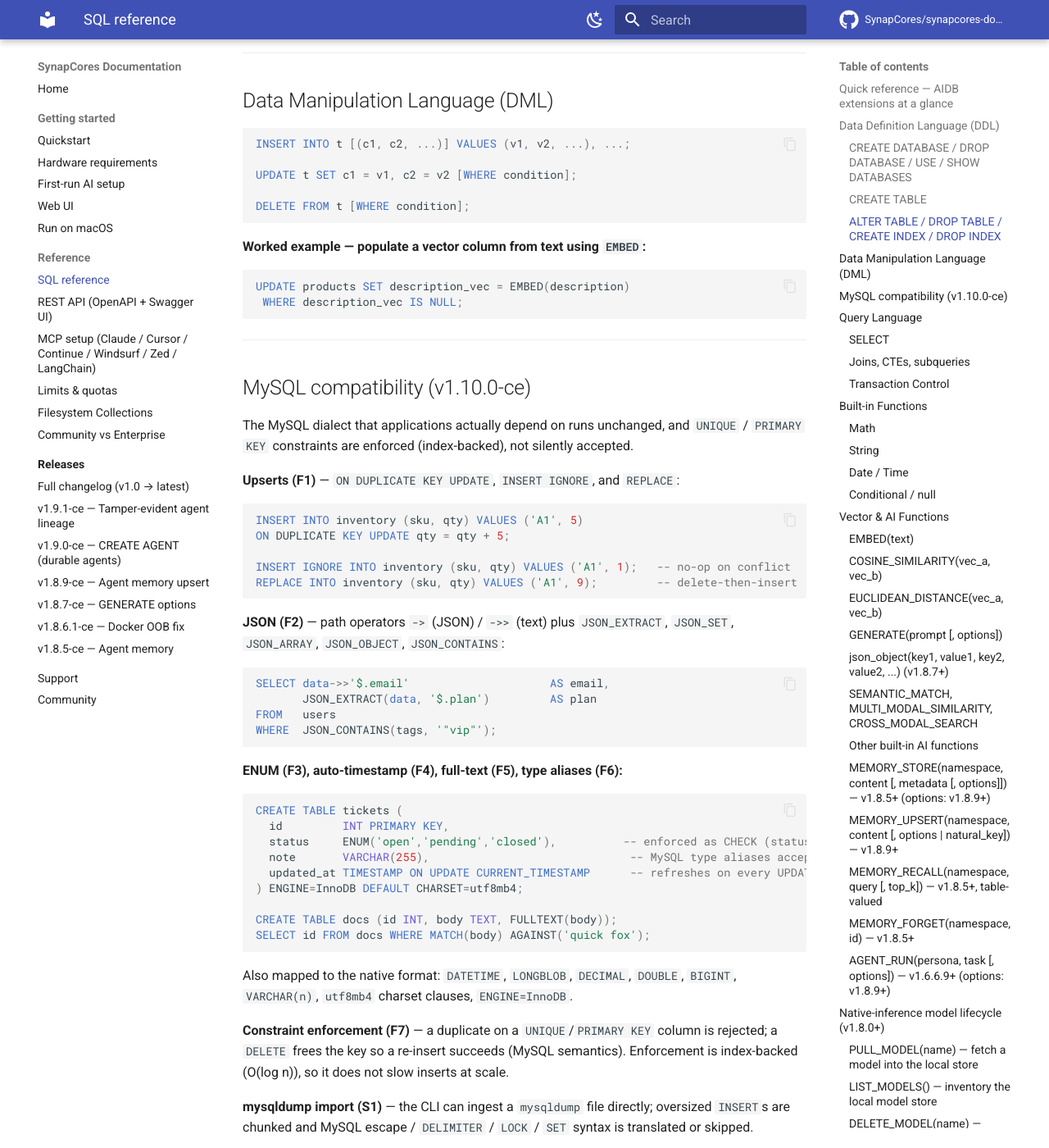
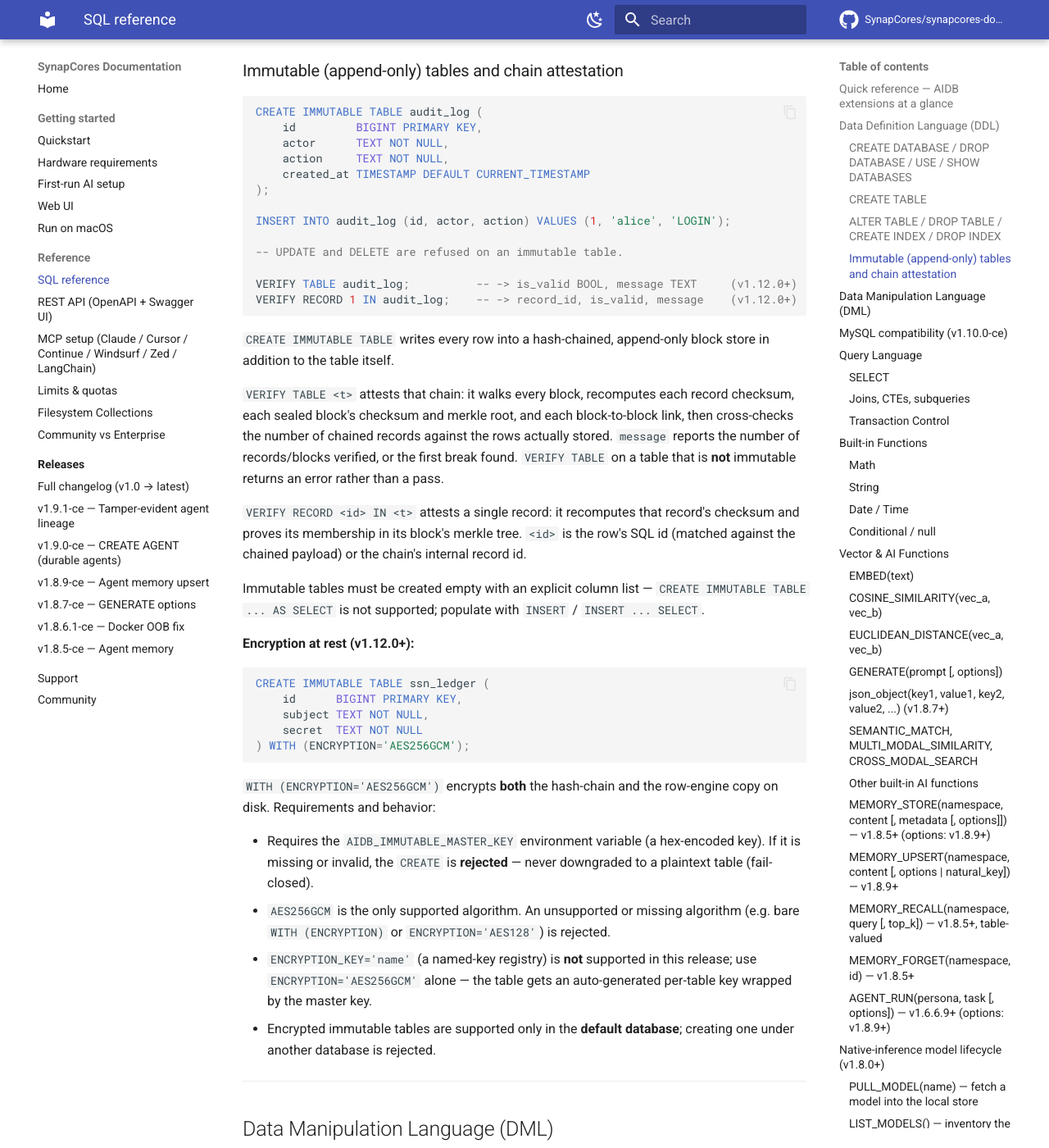
Before and after one commit to SynapCores/synapcores-docs, an MkDocs documentation site: the page built from docs/sql-reference.md, in a window 1280 px wide and 1400 px high, scrolled down 2477 px. Shown: the whole window at 82% size. Built offline with MkDocs 1.6.1 and Material for MkDocs 9.7.7, drawn with Linux system fonts in a browser that asks for light colours; comment, search, counter and statistics services are not loaded; some of the changed text lies outside the part shown.

Commit message:
docs: sync from aidb v1.12.0-ce
Automated sync triggered by release tag push on the engine repo.
Changed: docs/sql-reference.md
Source: mataluis2k/aidb at v1.12.0-ce.

````diff
--- a/docs/sql-reference.md
+++ b/docs/sql-reference.md
@@ -6,7 +6,7 @@
     `AIDB_SQL_MANUAL.md` in the engine repo — **do not edit this
     page directly**; your change will be overwritten on the next release.
 
-    **Last synced from**: `v1.11.0-ce` on 2026-07-18
+    **Last synced from**: `v1.12.0-ce` on 2026-07-26
 
 
 AIDB is an AI-native SQL database with first-class support for vector embeddings, AutoML, Cypher graph queries, and LLM functions. This manual is the authoritative reference for AIDB SQL features (v1.6.0 through v1.6.5.1). Use ONLY features documented here.
@@ -95,6 +95,65 @@ CREATE [UNIQUE] INDEX [IF NOT EXISTS] idx_name ON t (col [ASC|DESC], ...);
 DROP   INDEX [IF EXISTS] idx_name;
 ```
 
+### Immutable (append-only) tables and chain attestation
+
+```sql
+CREATE IMMUTABLE TABLE audit_log (
+    id         BIGINT PRIMARY KEY,
+    actor      TEXT NOT NULL,
+    action     TEXT NOT NULL,
+    created_at TIMESTAMP DEFAULT CURRENT_TIMESTAMP
+);
+
+INSERT INTO audit_log (id, actor, action) VALUES (1, 'alice', 'LOGIN');
+
+-- UPDATE and DELETE are refused on an immutable table.
+
+VERIFY TABLE audit_log;          -- -> is_valid BOOL, message TEXT     (v1.12.0+)
+VERIFY RECORD 1 IN audit_log;    -- -> record_id, is_valid, message    (v1.12.0+)
+```
+
+`CREATE IMMUTABLE TABLE` writes every row into a hash-chained, append-only block store
+in addition to the table itself.
+
+`VERIFY TABLE <t>` attests that chain: it walks every block, recomputes each record
+checksum, each sealed block's checksum and merkle root, and each block-to-block link,
+then cross-checks the number of chained records against the rows actually stored.
+`message` reports the number of records/blocks verified, or the first break found.
+`VERIFY TABLE` on a table that is **not** immutable returns an error rather than a pass.
+
+`VERIFY RECORD <id> IN <t>` attests a single record: it recomputes that record's
+checksum and proves its membership in its block's merkle tree. `<id>` is the row's SQL
+id (matched against the chained payload) or the chain's internal record id.
+
+Immutable tables must be created empty with an explicit column list —
+`CREATE IMMUTABLE TABLE ... AS SELECT` is not supported; populate with
+`INSERT` / `INSERT ... SELECT`.
+
+**Encryption at rest (v1.12.0+):**
+
+```sql
+CREATE IMMUTABLE TABLE ssn_ledger (
+    id      BIGINT PRIMARY KEY,
+    subject TEXT NOT NULL,
+    secret  TEXT NOT NULL
+) WITH (ENCRYPTION='AES256GCM');
+```
+
+`WITH (ENCRYPTION='AES256GCM')` encrypts **both** the hash-chain and the row-engine copy
+on disk. Requirements and behavior:
+
+- Requires the `AIDB_IMMUTABLE_MASTER_KEY` environment variable (a hex-encoded key). If it
+  is missing or invalid, the `CREATE` is **rejected** — never downgraded to a plaintext
+  table (fail-closed).
+- `AES256GCM` is the only supported algorithm. An unsupported or missing algorithm
+  (e.g. bare `WITH (ENCRYPTION)` or `ENCRYPTION='AES128'`) is rejected.
+- `ENCRYPTION_KEY='name'` (a named-key registry) is **not** supported in this release; use
+  `ENCRYPTION='AES256GCM'` alone — the table gets an auto-generated per-table key wrapped
+  by the master key.
+- Encrypted immutable tables are supported only in the **default database**; creating one
+  under another database is rejected.
+
 ---
 
 ## Data Manipulation Language (DML)
@@ -164,6 +223,25 @@ Also mapped to the native format: `DATETIME`, `LONGBLOB`, `DECIMAL`, `DOUBLE`, `
 
 **mysqldump import (S1)** — the CLI can ingest a `mysqldump` file directly; oversized `INSERT`s are
 chunked and MySQL escape / `DELIMITER` / `LOCK` / `SET` syntax is translated or skipped.
+
+**MySQL wire-protocol front-end (S3)** — existing MySQL clients (DBeaver, Metabase, Connector/J,
+mysql CLI, Node/PHP drivers) can connect directly over the MySQL wire protocol. It is **off by
+default**; enable it under `[mysql_wire]` in the gateway config:
+
+```toml
+[mysql_wire]
+enabled     = true
+bind        = "127.0.0.1"
+port        = 3307          # default is 3307 (NOT MySQL's 3306) so it can run alongside
+                            # an existing MySQL/MariaDB on 3306; set port = 3306 for the classic port
+require_tls = false         # when true, non-TLS clients are refused; the listener reuses the
+                            # gateway HTTPS cert ([server] tls_cert_path / tls_key_path) and refuses
+                            # to start if require_tls is true but no server cert is configured
+```
+
+Authenticate with your SynapCores **username** and **API key** (used as the MySQL password).
+When `require_tls = false` (default) TLS is still *offered* whenever a server cert exists, so
+clients may opt into encryption; `require_tls = true` makes it mandatory.
 
 ---
 
@@ -873,6 +951,60 @@ EXPLAIN NATURAL '<natural language question>'; -- show the SQL plan
 
 ---
 
+## Operator configuration
+
+These are gateway (`community.toml`) settings and CLI, not SQL — included here because they
+feed docs.synapcores.com and affect how the engine runs.
+
+### Timeouts for in-process LLM operations (v1.12.0+)
+
+The shipped config defaults were raised so first-token cold starts on in-process (native GGUF)
+models don't trip a request timeout:
+
+```toml
+[server]
+request_timeout = 300        # seconds (was 30)
+
+[query]
+default_timeout_ms = 300000  # was 30000
+```
+
+### Anonymous product telemetry (v1.12.0+, opt-out)
+
+SynapCores sends a small amount of **anonymous** usage telemetry to measure the install
+footprint. What is sent: a random installation id (a UUID with no link to you), the product
+version + edition, and the deployment / OS / architecture. What is **never** sent: SQL, database
+or table names, schemas, prompts, embeddings, credentials, hostnames, usernames, IP addresses,
+or any row / customer data. It runs on a detached background task and can never slow down or
+affect the database.
+
+```toml
+[telemetry]
+enabled  = true
+endpoint = "https://telemetry.synapcores.com"
+# heartbeat_hours = 24   # optional cadence override (default 24h)
+```
+
+Turn it off in any of these ways:
+
+- set `[telemetry] enabled = false`, or
+- run `synapcores telemetry disable`, or
+- set the environment variable `DO_NOT_TRACK=1`, or
+- set the environment variable `SYNAPCORES_TELEMETRY=off`.
+
+Operator CLI (`synapcores telemetry <sub>`):
+
+```bash
+synapcores telemetry status                  # enabled?, installation id, endpoint, effective state + reason
+synapcores telemetry preview                 # print the EXACT outbound heartbeat JSON (no send)
+synapcores telemetry test --send             # send one event now and report success/failure
+synapcores telemetry enable                  # persist an explicit choice (overrides the config flag)
+synapcores telemetry disable
+synapcores telemetry reset-installation-id   # mint a fresh installation id on next boot
+```
+
+---
+
 ## Critical "do's and don'ts" for AIDB recipes
 
 **DO** prefer the AIDB-native extension when the intent matches:
````
